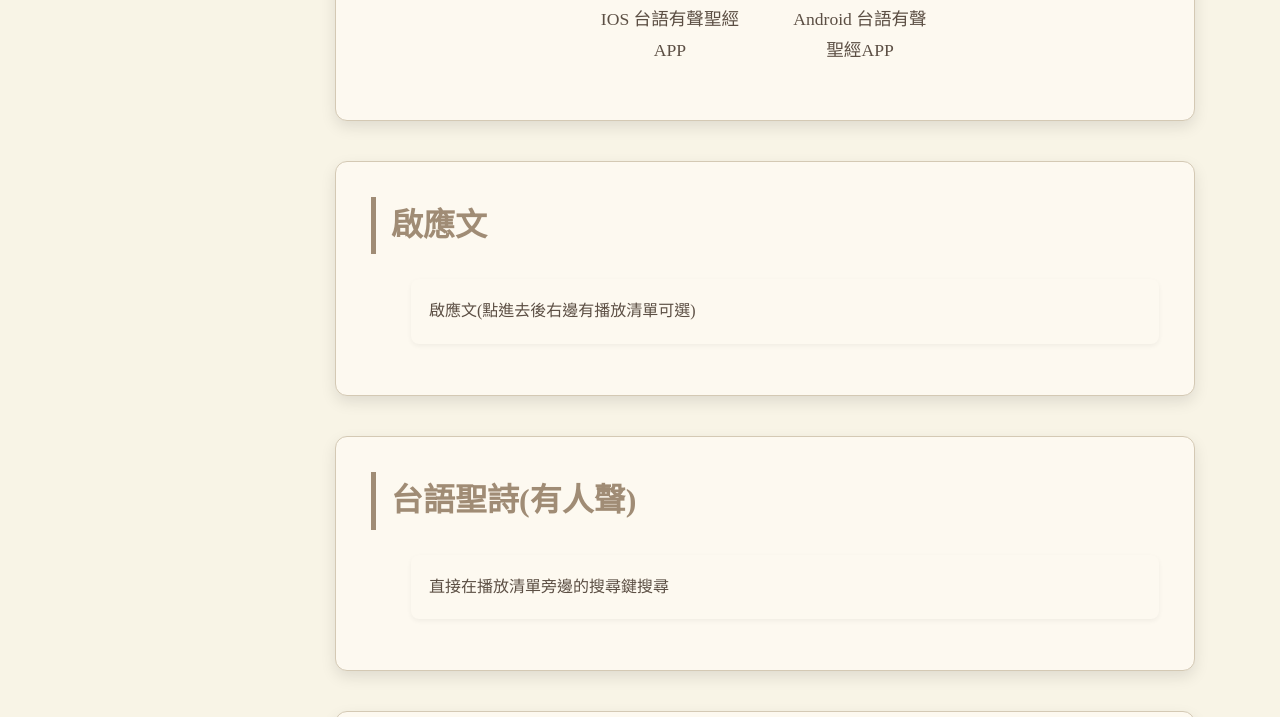
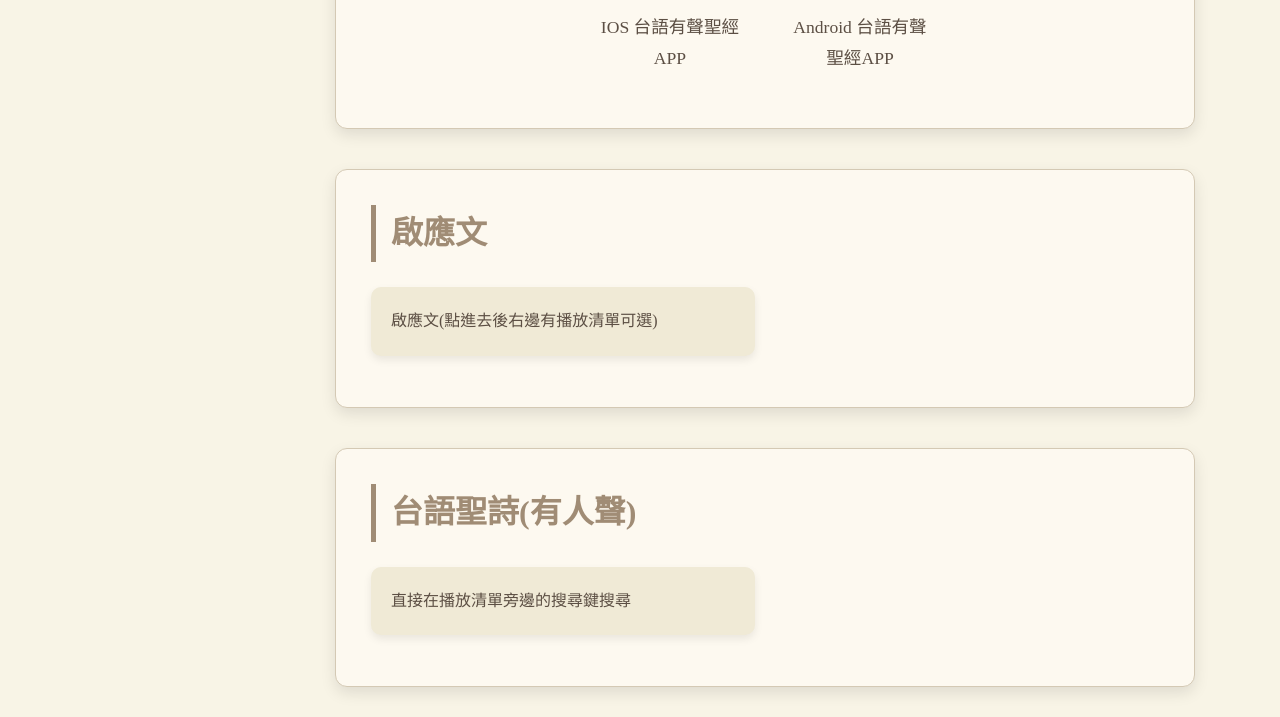
Before and after one commit to shuanghopct/Shuangho, a plain HTML site: page index.html in a window 1280 px wide. Shown: the part 993-1710 px from the top of the page. Drawn offline with Linux system fonts and the light colour scheme.

Commit message:
修正所有連結按鈕設計一致

```diff
--- a/index.html
+++ b/index.html
@@ -163,30 +163,7 @@
       color: var(--text-color);
       font-size: 1.1em;
     }
-    /* 通用連結列表樣式 */
-    .link-list li {
-      background-color: #FDF9F0;
-      border-radius: 8px;
-      overflow: hidden;
-      transition: transform 0.2s ease, box-shadow 0.2s ease;
-      margin-bottom: 12px;
-      box-shadow: 0 2px 5px rgba(0, 0, 0, 0.05);
-    }
-    .link-list li:hover {
-      transform: translateY(-3px);
-      box-shadow: 0 5px 10px rgba(0, 0, 0, 0.1);
-    }
-    .link-list a {
-      color: var(--text-color);
-      text-decoration: none;
-      display: block;
-      padding: 18px;
-      transition: color 0.3s ease;
-    }
-    .link-list a:hover {
-      color: var(--link-hover-color);
-    }
-    /* 讚美詩歌列表樣式 */
+    /* 讚美詩歌列表樣式 (通用) */
     .hymn-list {
       display: grid;
       grid-template-columns: repeat(auto-fill, minmax(250px, 1fr));
@@ -272,7 +249,7 @@
 
     <div id="document-downloads" class="content-section">
       <h2>司會禮拜程序下載</h2>
-      <ul class="link-list">
+      <ul class="hymn-list">
         <li><a href="司會-雙和教會主日禮拜程序.docx" target="_blank">司會-雙和教會主日禮拜程序.docx</a></li>
       </ul>
     </div>
@@ -280,7 +257,7 @@
     <div id="taiwanese-bible" class="content-section">
       <h2>台語聖經</h2>
       <p>點選下方連結前往網站 或掃描 QR Code 即可下載相關 APP。</p>
-      <ul class="link-list">
+      <ul class="hymn-list">
         <li><a href="https://bible.fhl.net/new/audio_hb.php?version=1" target="_blank">巴克禮台語有聲聖經</a></li>
       </ul>
       <div class="qr-container">
@@ -297,14 +274,14 @@
 
     <div id="responsive-reading" class="content-section">
       <h2>啟應文</h2>
-      <ul class="link-list">
+      <ul class="hymn-list">
         <li><a href="https://www.youtube.com/watch?v=3BM6C3Npb_8&list=PLa5Ky5ANCrzzet0bHbwnjyyLswor_V0Wa" target="_blank">啟應文(點進去後右邊有播放清單可選)</a></li>
       </ul>
     </div>
 
     <div id="hymns-with-vocals" class="content-section">
       <h2>台語聖詩(有人聲)</h2>
-      <ul class="link-list">
+      <ul class="hymn-list">
         <li><a href="https://www.youtube.com/@user-aprilro/featured" target="_blank">直接在播放清單旁邊的搜尋鍵搜尋</a></li>
       </ul>
     </div>
```
